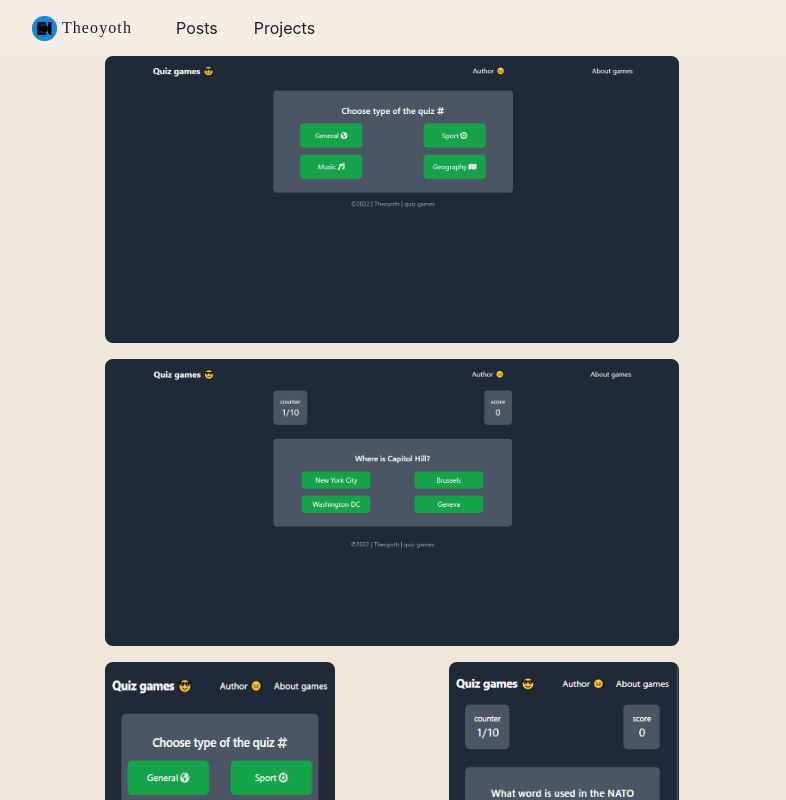
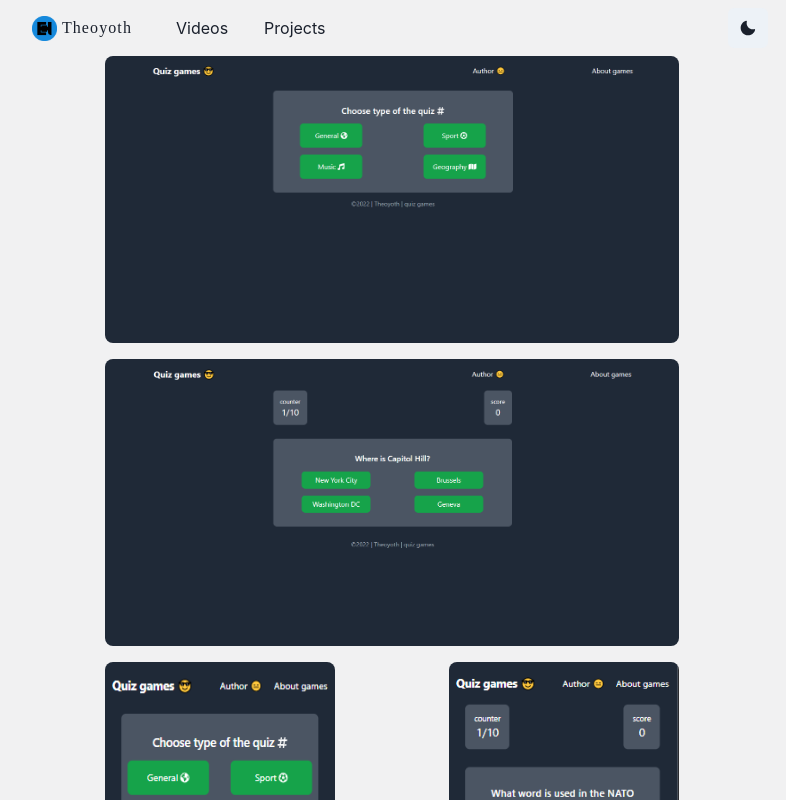
Before and after one commit to theoyoth/portfolio-v2, a Next.js app: page /projects/quizapp in a window 1280 px wide. Shown: the top 800 px of the page, without its empty margins (248-1034 px from the left). Built offline with nearby package versions, Linux system fonts and the light colour scheme; a web font is replaced by a local one.

Commit message:
add dark and light mode

```diff
--- a/components/Navbar.js
+++ b/components/Navbar.js
@@ -4,11 +4,11 @@ import {
   Container,
   Flex,
   useColorModeValue,
-  Heading,
   Stack,
   Link,
 } from "@chakra-ui/react";
 import Logo from "./Logo";
+import ThemeToggleButton from "./ThemeToggleButton";
 
 const LinkItem = ({ path, href, _target, children, ...props }) => {
   const active = path === href;
@@ -17,7 +17,7 @@ const LinkItem = ({ path, href, _target, children, ...props }) => {
     <NextLink href={href} passHref>
       <Link
         p={2}
-        bg={active ? "#4299E1" : undefined}
+        bg={active ? "#5D8BF4" : undefined}
         color={active ? "#202034" : "inactivecolor"}
         borderRadius="base"
         _target={_target}
@@ -35,29 +35,31 @@ const Navbar = ({ path }) => {
       as="nav"
       position="fixed"
       w="100%"
-      bg={useColorModeValue("#ffffff40", "#20202380")}
+      bg={useColorModeValue("#f1f1f2", "#20202380")}
       css={{ backdropFilter: "blur(10px)" }}
       zIndex={1}
     >
       <Container
         maxW="container.md"
         display="flex"
-        align="center"
-        wrap="wrap"
-        justify="space-between"
+        alignItems="center"
+        justifyContent="space-between"
         p={2}
       >
+        <Flex>
           <Flex align="center" mr={5}>
             <Logo />
           </Flex>
           <Stack direction="row" spacing="5">
             <LinkItem href="/posts" path={path}>
-            Posts
+              Videos
             </LinkItem>
             <LinkItem href="/projects" path={path}>
               Projects
             </LinkItem>
           </Stack>
+        </Flex>
+        <ThemeToggleButton />
       </Container>
     </Box>
   );
--- /dev/null
+++ b/components/ThemeToggleButton.js
@@ -0,0 +1,18 @@
+import { IconButton, useColorMode, useColorModeValue } from "@chakra-ui/react";
+import { SunIcon, MoonIcon } from "@chakra-ui/icons";
+
+const ThemeToggleButton = () => {
+  const { toggleColorMode } = useColorMode();
+  return (
+    <div>
+      <IconButton
+        aria-label="toggle theme"
+        // colorScheme={useColorModeValue("purple", "orange")}
+        icon={useColorModeValue(<MoonIcon />, <SunIcon />)}
+        onClick={toggleColorMode}
+      ></IconButton>
+    </div>
+  );
+};
+
+export default ThemeToggleButton;
--- a/lib/theme.js
+++ b/lib/theme.js
@@ -4,7 +4,7 @@ import { mode } from "@chakra-ui/theme-tools";
 const styles = {
   global: (props) => ({
     body: {
-      bg: mode("#f0e7db", "#202023")(props),
+      bg: mode("#f1f1f2", "#202023")(props),
     },
   }),
 };
@@ -17,7 +17,7 @@ const components = {
         fontSize: 20,
         textUnderlineOffset: 6,
         textDecorationColor: "#525252",
-        textDecorationThickness: 4,
+        textDecorationThickness: 3,
         marginTop: 3,
         marginBottom: 4,
       },
@@ -25,14 +25,14 @@ const components = {
   },
   Link: {
     baseStyle: (props) => ({
-      color: mode("#3d7aed", "#ff63c3")(props),
+      color: mode("#0D63A5", "#ecb365")(props),
       textUnderlineOffset: 3,
     }),
   },
 };
 
 const fonts = {
-  heading: "'M PLUS Rounded 1c'",
+  heading: "'Poppins'",
 };
 
 const colors = {
```
Lines whose indentation alone changed are shown as unchanged.
